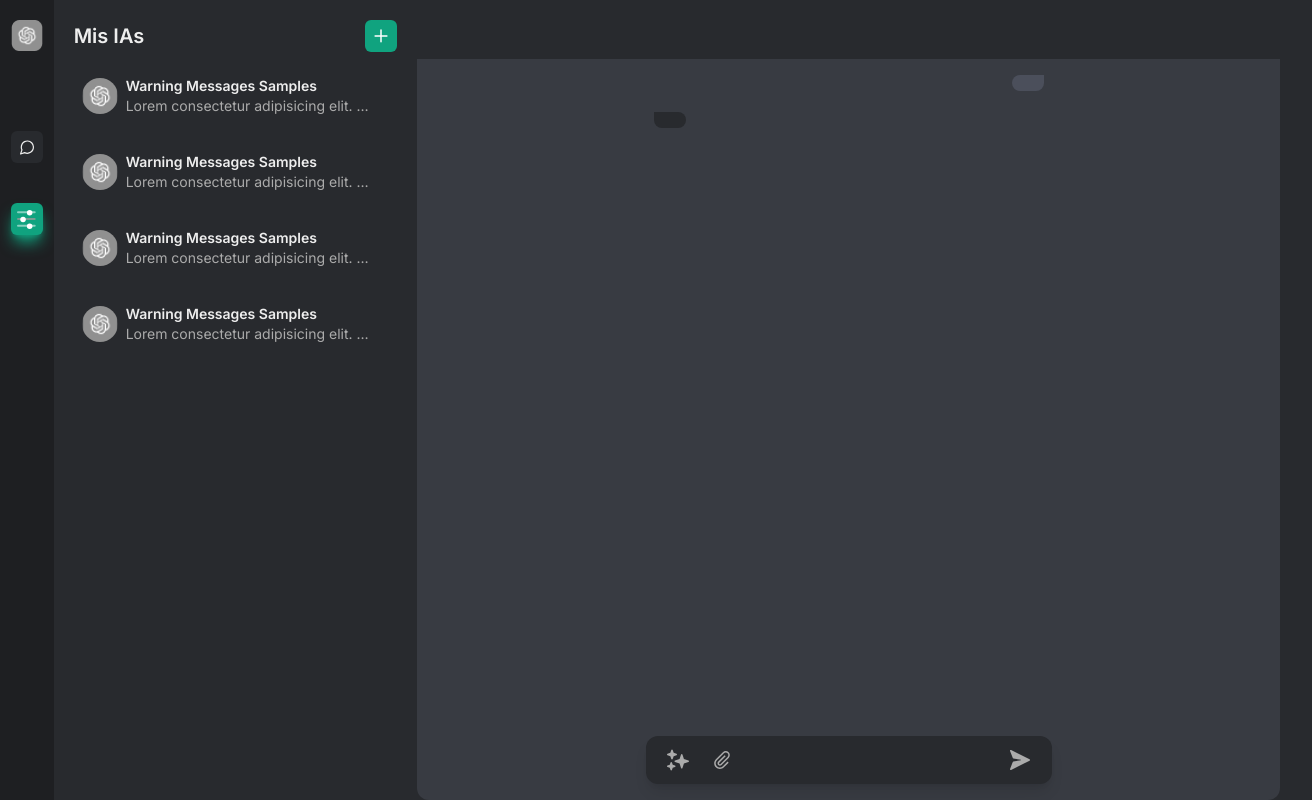
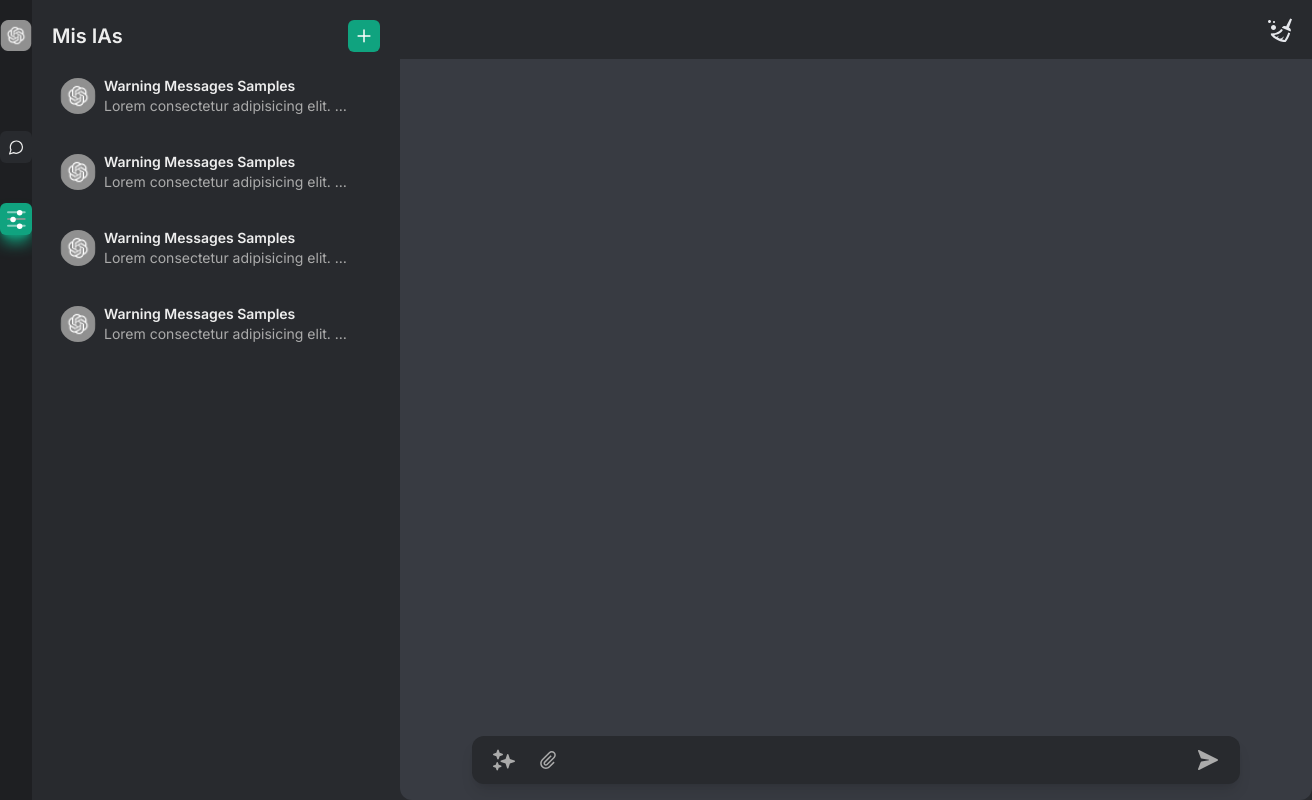
Before and after one commit to joaquindev23/FrontEnd_LLM, a Next.js app: page /app/iAs in a window 1280 px wide. Shown: the whole page, 1312 px wide, since content can reach past the window. Built offline with nearby package versions, Linux system fonts and the light colour scheme.

Commit message:
create Clear Btn( clear chat)

```diff
--- a/src/app/icons/index.tsx
+++ b/src/app/icons/index.tsx
@@ -18,6 +18,75 @@ export function SendArrow() {
   );
 }
 
+export function BackButton(){
+  return(
+    <svg
+    version="1.1"
+    xmlns="http://www.w3.org/2000/svg"
+    width="24px"
+    height="24px"
+    viewBox="0,0,256,256">
+      <g
+    fill="#e5e7eb"
+    fill-rule="nonzero"
+    stroke="none"
+    stroke-width="1"
+    stroke-linecap="butt"
+    stroke-linejoin="miter"
+    stroke-miterlimit="10"
+    stroke-dasharray=""
+    stroke-dashoffset="0"
+    font-family="none"
+    font-weight="none"
+    font-size="none"
+    text-anchor="none" >
+      <g
+    transform="scale(5.33333,5.33333)">
+      <path
+    d="M20.586,39.414c0.391,0.391 0.902,0.586 1.414,0.586c0.512,0 1.023,-0.195 1.414,-0.586c0.781,-0.781 0.781,-2.047 0,-2.828l-10.586,-10.586h27.172c1.104,0 2,-0.896 2,-2c0,-1.104 -0.896,-2 -2,-2h-27.172l10.586,-10.586c0.781,-0.781 0.781,-2.047 0,-2.828c-0.781,-0.781 -2.047,-0.781 -2.828,0l-14,14c-0.781,0.781 -0.781,2.047 0,2.828z">
+      </path>
+    </g>
+    </g>
+    </svg>
+  )
+}
+
+export function Clear() {
+  return (
+    <svg
+      version="1.1"
+      xmlns="http://www.w3.org/2000/svg"
+      width="24px"
+      height="24px"
+      viewBox="0,0,256,256">
+      <g
+        className="fill-[#e5e7eb]"
+        fill-rule="nonzero"
+        stroke="none"
+        stroke-width="1"
+        stroke-linecap="butt"
+        stroke-linejoin="miter"
+        stroke-miterlimit="10"
+        stroke-dasharray=""
+        stroke-dashoffset="0"
+        font-family="none"
+        font-weight="none"
+        font-size="none"
+        text-anchor="none"
+      >
+        <g
+          transform="scale(10.66667,10.66667)">
+          <path
+            d="M22.1875,0.5l-4.125,7.96875c-0.08594,-0.03516 -0.34375,-0.14453 -0.375,-0.15625c-1.39844,-0.60156 -3.08203,-0.02344 -3.78125,1.375l8.6875,3.90625c0.69922,-1.5 -0.00781,-3.17969 -1.40625,-3.78125c-0.03125,-0.01172 -0.26953,-0.125 -0.34375,-0.15625l3.15625,-8.34375zM1.5,2c-0.82812,0 -1.5,0.67188 -1.5,1.5c0,0.82813 0.67188,1.5 1.5,1.5c0.82813,0 1.5,-0.67187 1.5,-1.5c0,-0.82812 -0.67187,-1.5 -1.5,-1.5zM6,3c-0.55078,0 -1,0.44922 -1,1c0,0.55078 0.44922,1 1,1c0.55078,0 1,-0.44922 1,-1c0,-0.55078 -0.44922,-1 -1,-1zM5.5,7c-1.37891,0 -2.5,1.12109 -2.5,2.5c0,1.37891 1.12109,2.5 2.5,2.5c1.37891,0 2.5,-1.12109 2.5,-2.5c0,-1.37891 -1.12109,-2.5 -2.5,-2.5zM13.125,11.03125c-0.97266,1.86328 -2.97656,3.01563 -4.9375,3.65625c-0.98047,0.32031 -1.92187,0.51953 -2.6875,0.625c-0.76562,0.10547 -1.40625,0.10156 -1.5,0.09375l-1.09375,-0.09375v1.5625l0.21875,0.28125c5.51563,6.57422 13.9375,6.84375 13.9375,6.84375l0.5,0.03125l0.3125,-0.40625c0,0 2.43359,-2.95703 4.28125,-8.5l-1.90625,-0.65625c-1.54297,4.62891 -3.20312,6.88672 -3.625,7.4375c-0.26953,-0.01562 -1.19922,-0.12109 -2.5,-0.46875c0.42578,-0.5 1.11328,-1.47266 1.875,-3.25c-2.04297,1.86328 -3.36328,2.375 -4.09375,2.5c-0.75781,-0.30078 -1.55078,-0.66016 -2.375,-1.125c0.36719,-0.36328 0.875,-0.98437 1.46875,-2.0625c-0.78906,0.85156 -1.86719,1.21484 -2.625,1.375c-0.72656,-0.48047 -1.44531,-1.04297 -2.15625,-1.6875c0.78516,-0.125 1.64453,-0.28125 2.59375,-0.59375c2.23828,-0.73437 4.73828,-2.08984 6.0625,-4.625z">
+          </path>
+        </g>
+      </g>
+    </svg>
+
+
+  )
+}
+
 export function PeperClip() {
   return (
     <svg version="1.1"
@@ -27,7 +96,7 @@ export function PeperClip() {
       height="32px"
       viewBox="0,0,256,256">
       <g
-          className="fill-[#ababab] group-hover:fill-core-primary"
+        className="fill-[#ababab] group-hover:fill-core-primary"
         fill-rule="nonzero"
         stroke="none"
         stroke-width="1"
@@ -59,7 +128,7 @@ export function NewSendArrow() {
       height="48px"
       viewBox="0,0,256,256">
       <g
-      className="fill-[#ababab] group-hover:fill-core-primary"
+        className="fill-[#ababab] group-hover:fill-core-primary"
         fill-rule="nonzero"
         stroke="none"
         stroke-width="1"
@@ -92,7 +161,7 @@ export function NewIAMagic() {
       height="48px"
       viewBox="0,0,256,256">
       <g
-         className="fill-[#ababab] group-hover:fill-core-primary"
+        className="fill-[#ababab] group-hover:fill-core-primary"
         fill-rule="nonzero"
         stroke="none"
         stroke-width="1"
--- a/src/components/myChats/chatContiner/index.tsx
+++ b/src/components/myChats/chatContiner/index.tsx
@@ -1,24 +1,46 @@
 "use client";
-import React, { useState } from "react";
+import React, { useContext, useState } from "react";
 import IABubble from "../bubbles/iaBubble";
 import UserBubble from "../bubbles/userBubble";
 import { GetChatID } from "@/hooks/getChatID";
+import { SendMessageContext } from "@/contex/sendMessageContext";
+import MyMessages from "@/interfaces";
+import { BackButton, Clear } from "@/app/icons";
+
 
 type Props = { children: React.ReactNode };
 
 export default function ChatContiner({ children }: Props) {
   const [Show, setshow] = useState(true);
   const chatId = GetChatID();
+  const { sendMessages, setSendMessages } = useContext(SendMessageContext)
+
+  const clearChat=()=>{
+    setSendMessages([])
+    localStorage.removeItem('userMessage')
+  }
+
   return (
     <div className={`w-full ${!Show && "max-sm:-z-10"} max-sm:absolute max-sm:h-screen`}>
       <div className="bg-core-thBg h-full rounded-xl max-sm:rounded-none flex flex-col items-center">
-        <nav className="h-16 bg-core-secBg w-full text-core-text flex  items-center px-5 text-xl font-semibold">
-          <button className="max-sm:inline-block hidden" onClick={()=>setshow(false)}>{"<-"}</button>
+        <nav className="h-16 bg-core-secBg w-full text-core-text flex  items-center justify-end max-sm:justify-between px-5 text-xl font-semibold">
+          <button className="max-sm:inline-block hidden" onClick={() => setshow(false)}> <BackButton/> </button>
+          <button className="flex flex-row gap-3 items-center group" onClick={()=>{clearChat()}}>
+            <span className="text-xs font-normal text-[#ababab] hidden group-hover:inline-block max-sm:inline-block">
+              Clear Chat
+            </span>
+            <Clear></Clear>
+          </button>
         </nav>
-        <div className="flex flex-col p-4 max-w-[800px] h-full justify-between  ">
+        <div className="flex flex-col p-4 max-sm:w-full max-md:w-[600px] w-[800px] h-full justify-between  ">
           <div className="flex flex-col space-y-4 overflow-y-auto">
-            <UserBubble />
-            <IABubble />
+            {sendMessages.map((message: MyMessages) => (
+              <li key={message.text} className="list-none">
+                {message.isUser === true && <UserBubble textMessage={message.text} />}
+                {message.isUser === false && <IABubble textMessage={message.text} />}
+              </li>
+            ))}
+
           </div>
           {children}
         </div>
```
